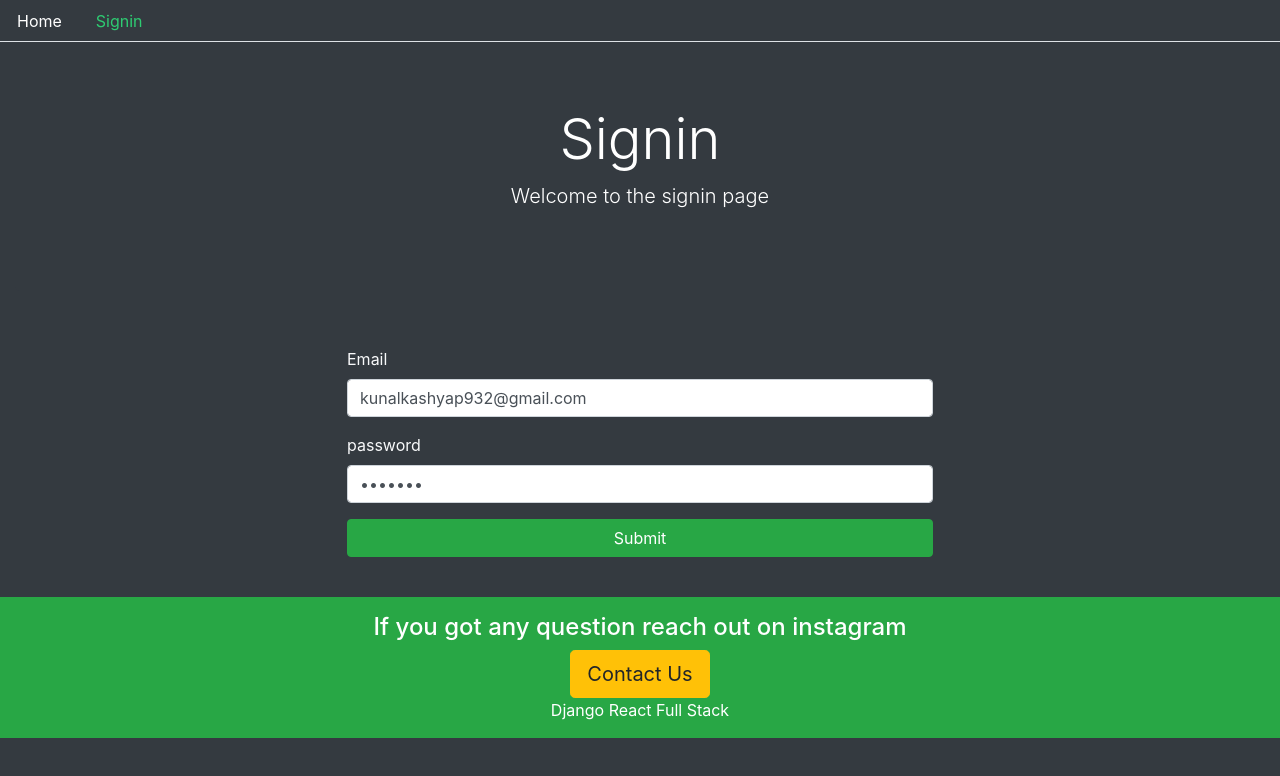
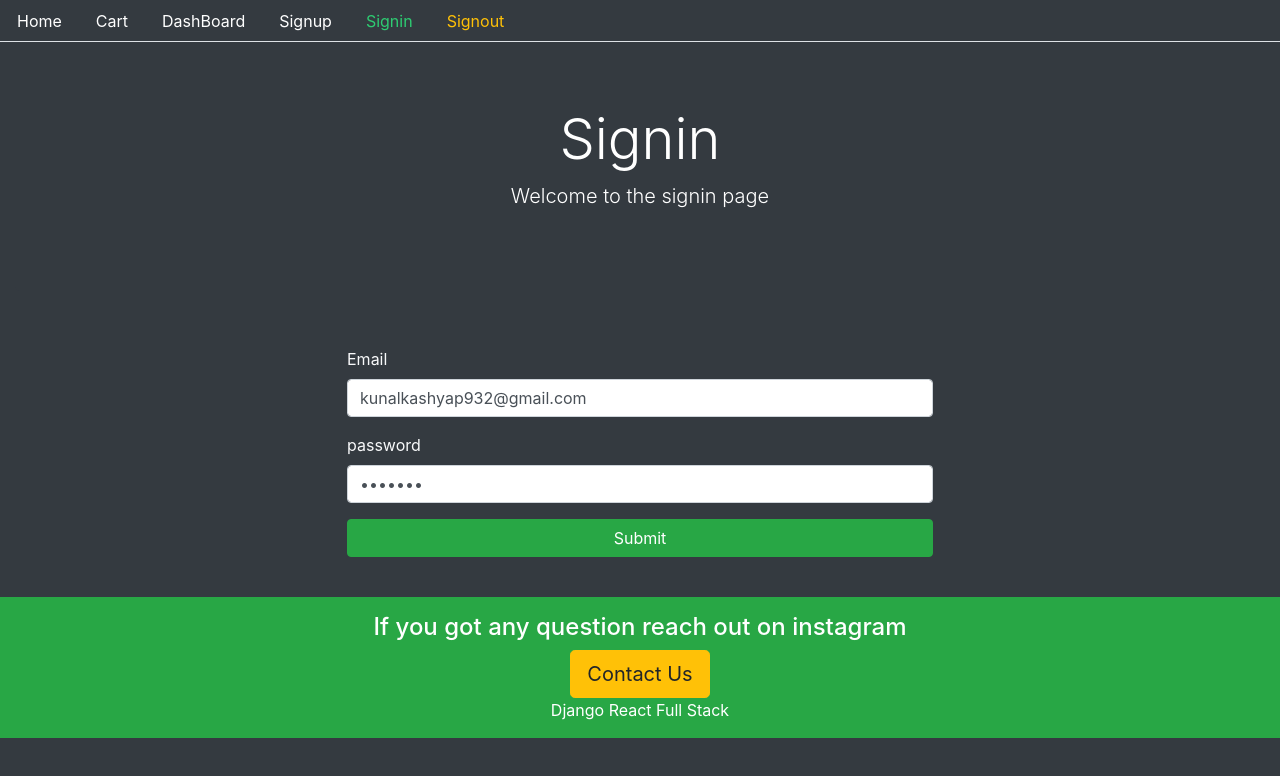
Before and after one commit to KUNAL932/e-shop, a React (Create React App) app in the folder frontend/: page /signin in a window 1280 px wide. Shown: the top 776 px of the page. Built offline with nearby package versions, Linux system fonts and the light colour scheme.

Commit message:
signin method error solved, signout method added, navigation bar added

```diff
--- a/frontend/src/auth/helper/index.js
+++ b/frontend/src/auth/helper/index.js
@@ -47,9 +47,9 @@ export const authenticate = (data , next) => {
 }
 
 export const isAuthenticated = () => {
-    if(typeof window !== undefined){
-        return false
-    }
+    // if(typeof window !== undefined){
+    //     return false
+    // }
     if(localStorage.getItem("jwt")){
         return JSON.parse(localStorage.getItem("jwt"))
     }else{
@@ -58,7 +58,7 @@ export const isAuthenticated = () => {
 }
 
 export const signout = (next) => {
-    const userId = isAuthenticated() && isAuthenticated().user.id
+    const userId = isAuthenticated() && isAuthenticated().user.id ;
     if (typeof window !== undefined){
         localStorage.removeItem("jwt")
         emptyCart(()=>{});
--- a/frontend/src/core/Menu.js
+++ b/frontend/src/core/Menu.js
@@ -1,6 +1,8 @@
 import React from 'react';
 import {Link,withRouter} from 'react-router-dom';
+import { isAuthenticated, signout } from '../auth/helper';
 
+// isAuthenticated
 const currentTab = (history,path) =>{
     if(history.location.pathname === path){
         return {color: "#2ecc72"};
@@ -15,8 +17,26 @@ const Menu = ({history,path}) => {
                 <li className="nav-item">
                     <Link style={currentTab(history,"/")} className="nav-link" to="/">Home</Link>
                 </li>
+
+
+                <li className="nav-item">
+                    <Link style={currentTab(history,"/cart")} className="nav-link" to="/cart">Cart</Link>
+                </li>
+                <li className="nav-item">
+                    <Link style={currentTab(history,"/user/dashboard")} className="nav-link" to="/user/dashboard">DashBoard</Link>
+                </li>
+                <li className="nav-item">
+                    <Link style={currentTab(history,"/signup")} className="nav-link" to="/signup">Signup</Link>
+                </li>
                 <li className="nav-item">
                     <Link style={currentTab(history,"/signin")} className="nav-link" to="/signin">Signin</Link>
+                </li>
+                <li className="nav-item">
+                    <span
+                    onClick={()=>{
+                        signout(()=>{history.push('/')})
+                    }}
+                    className="nav-link text-warning">Signout</span>
                 </li>
             </ul>
        </div>
--- a/frontend/src/user/Signin.js
+++ b/frontend/src/user/Signin.js
@@ -32,11 +32,11 @@ const Signin = () => {
 
 
         if(data.token){
-            let sessionToken = data.token;
-            authenticate(sessionToken,()=>{
+            // let sessionToken = data.token;
+            authenticate(data,()=>{
             setValues({
                 ...values,
-                didRedirect: true})
+                didRedirect: true,})
             console.log("TOKKEN ADDED");
 
                 })
```
